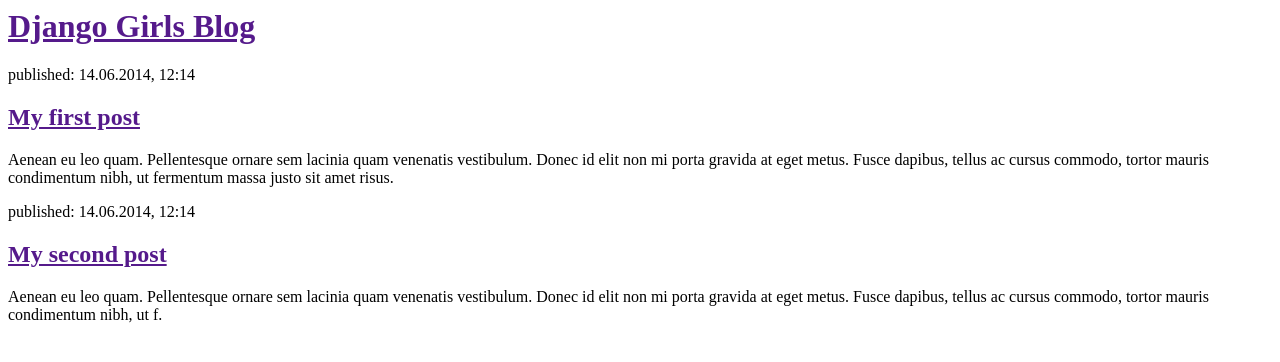
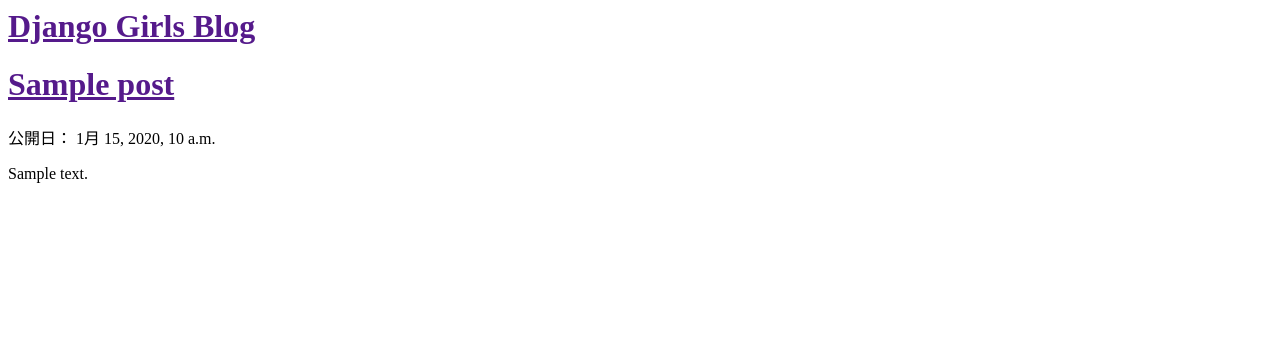
Before and after one commit to olaf86/django-demo, a Django app: template first/templates/first/post_list.html in a window 1280 px wide. Shown: the top 362 px of the page. Run offline with Django 3.2, Linux system fonts and the light colour scheme; the template is opened without the code that fills it: values that come from a table or form of the project are taken from there, others are empty; tables that the repository leaves empty hold one stand-in row (values such as "Sample post").

Commit message:
Updated views inside the site.

```diff
--- a/first/templates/first/post_list.html
+++ b/first/templates/first/post_list.html
@@ -8,15 +8,14 @@
         </div>
 
         <div>
-            <p>published: 14.06.2014, 12:14</p>
-            <h2><a href="">My first post</a></h2>
-            <p>Aenean eu leo quam. Pellentesque ornare sem lacinia quam venenatis vestibulum. Donec id elit non mi porta gravida at eget metus. Fusce dapibus, tellus ac cursus commodo, tortor mauris condimentum nibh, ut fermentum massa justo sit amet risus.</p>
+            {% for post in posts %}
+                <div>
+                        <h1><a href="">{{ post.title }}</a></h1>
+                        <p>公開日： {{ post.published_date }}</p>
+                        <p>{{ post.text|linebreaks }}</p>
+                </div>
+            {% endfor %}
         </div>
 
-        <div>
-            <p>published: 14.06.2014, 12:14</p>
-            <h2><a href="">My second post</a></h2>
-            <p>Aenean eu leo quam. Pellentesque ornare sem lacinia quam venenatis vestibulum. Donec id elit non mi porta gravida at eget metus. Fusce dapibus, tellus ac cursus commodo, tortor mauris condimentum nibh, ut f.</p>
-        </div>
     </body>
 </html>
--- a/first/urls.py
+++ b/first/urls.py
@@ -2,5 +2,5 @@
 from . import views
 
 urlpatterns = [
-    url(r'^', views.post_list, name='post_list'),
+    url(r'^$', views.post_list, name='post_list'),
 ]
--- a/first/views.py
+++ b/first/views.py
@@ -1,6 +1,10 @@
 from django.shortcuts import render
+from django.utils import timezone
+from .models import Post
 
 # Create your views here.
 
 def post_list(request):
-    return render(request, 'first/post_list.html', {})
+    posts = Post.objects.filter(published_date__lte=timezone.now())\
+                        .order_by('published_date')
+    return render(request, 'first/post_list.html', {'posts': posts})
```
